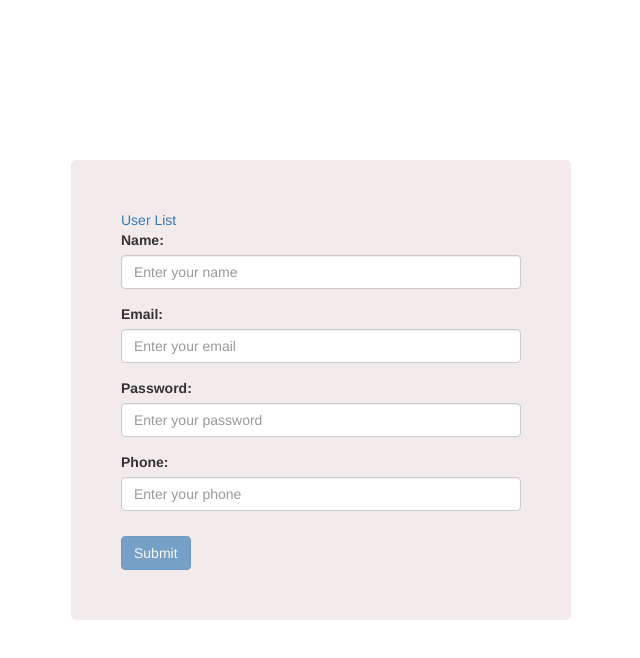
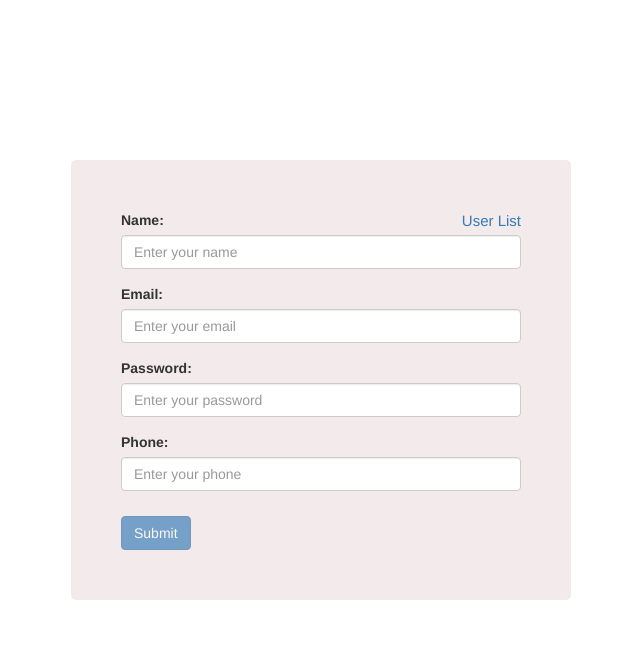
Before and after one commit to PhuTam54/G1_Time-Boys, a plain HTML site: page AJS/AJS.html in a window 1280 px wide. Shown: the whole page, without its empty margins (319-959 px from the left). Drawn offline with nearby package versions, Linux system fonts and the light colour scheme.

Commit message:
Update AJS.css

```diff
--- a/AJS/AJS.css
+++ b/AJS/AJS.css
@@ -16,3 +16,8 @@ body{
 .container button {
     margin-top: 10px;
 }
+a{
+    position: relative;
+    float: right;
+    font-size: 15px;
+}
```
